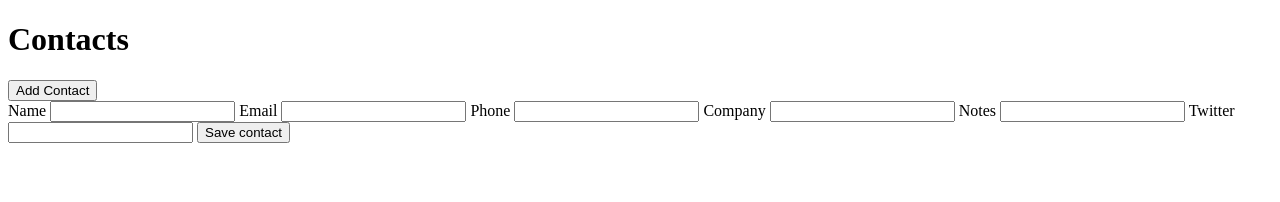
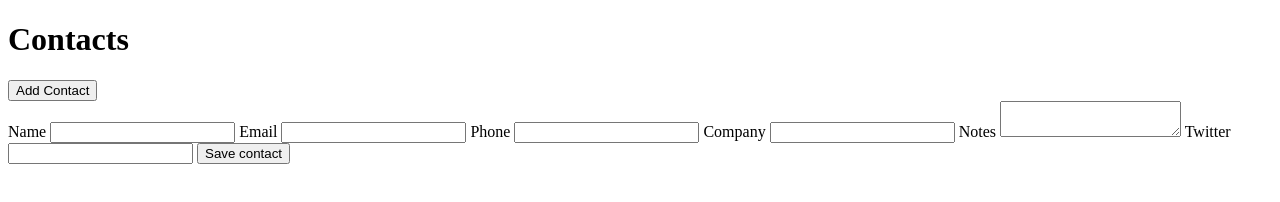
Before and after one commit to emtalen/adress_book_challenge, a website: page src/index.html in a window 1280 px wide. Drawn offline with Linux system fonts and the light colour scheme.

Commit message:
still trying to fix error

```diff
--- a/src/index.html
+++ b/src/index.html
@@ -9,20 +9,20 @@
 <body>
     <h1>Contacts</h1>
     <button id="add-contact">Add Contact</button>
-    <form id="new-contact">
+    <form id="new-contact-form">
         <label for="name">Name</label>
         <input id="name" name="name" type="text">
         <label for="email">Email</label>
-        <input id="email" name="email" type="text">
+        <input id="email" name="email" type="email">
         <label for="phone">Phone</label>
         <input id="phone" name="phone" type="text">
         <label for="company">Company</label>
         <input id="company" name="company" type="text">
         <label for="notes">Notes</label>
-        <input id="notes" name="notes" type="text">
+        <textarea id="notes" name="notes" type="text"></textarea>
         <label for="twitter">Twitter</label>
         <input id="twitter" name="twitter" type="text">
-        <input id="submit" type="submit" value= "Save contact">
+        <input id="submit" type="submit" value="Save contact">
     </form>
     <div id="contact-list"></div>
     <script src="/assets/js/app.js"></script>
```
